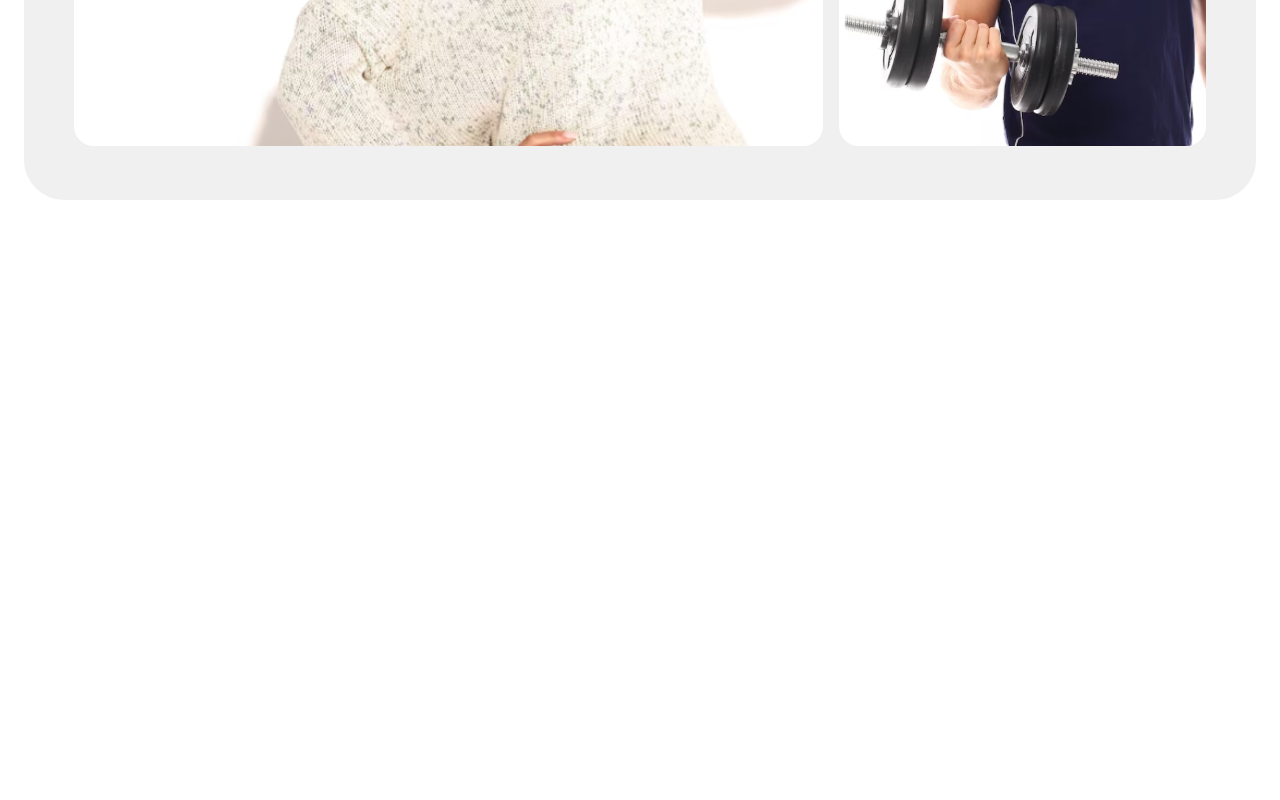
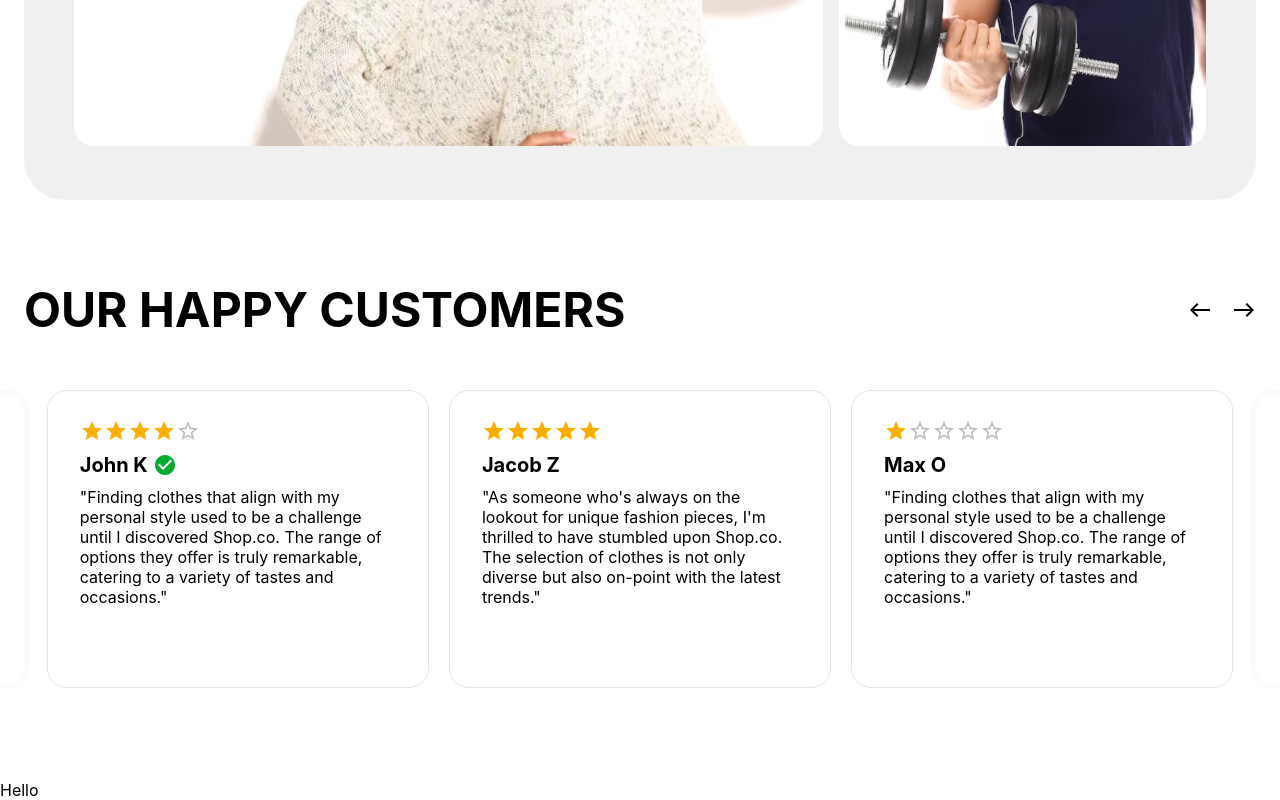
Before and after one commit to gopsey/react-ecom-app, a React (Create React App) app: page / in a window 1280 px wide. Shown: the part 3406-4206 px from the top of the page. Before the commit the page ends 3606 px from the top, so only its background shows below. Built offline with nearby package versions, Linux system fonts and the light colour scheme.

Commit message:
changes related to testimonial carousel, footer placement, import changes

```diff
--- a/src/App.js
+++ b/src/App.js
@@ -9,11 +9,12 @@ function App() {
   return (
     <>
       <BrowserRouter>
-        <Layout />
         <Routes>
-          <Route path='/' element={<Home />} />
-          <Route path='/:category' element={<BrowseByCategory />} />
-          <Route path='/:category/:product' element={<ProductDetails />} />
+          <Route path='/' element={<Layout />}>
+            <Route index element={<Home />} />
+            <Route path='/:category' element={<BrowseByCategory />} />
+            <Route path='/:category/:product' element={<ProductDetails />} />
+          </Route>
         </Routes>
       </BrowserRouter>
     </>
--- /dev/null
+++ b/src/components/ui/Footer/index.js
@@ -0,0 +1,14 @@
+import React from 'react'
+import './Footer.scss'
+
+const Footer = () => {
+  return (
+    <>
+      <div className='footer-wrapper'>
+        Hello
+      </div>
+    </>
+  )
+}
+
+export default Footer
--- a/src/components/ui/HomeBanner/index.js
+++ b/src/components/ui/HomeBanner/index.js
@@ -1,5 +1,7 @@
 import React, { useState } from 'react'
-import { Grid, Divider, Stack } from '@mui/material'
+import Grid from '@mui/material/Grid'
+import Divider from '@mui/material/Divider'
+import Stack from '@mui/material/Stack'
 import CommonButton from '../../form/CommonButton'
 import homebanner from '../../../assets/svg/homebanner.svg'
 import homestar from '../../../assets/svg/homestar.svg'
--- a/src/components/ui/ProductItem/index.js
+++ b/src/components/ui/ProductItem/index.js
@@ -1,5 +1,6 @@
 import React from 'react'
-import { Rating, Chip } from '@mui/material'
+import Rating from '@mui/material/Rating'
+import Chip from '@mui/material/Chip'
 import './ProductItem.scss'
 
 const ProductItem = (props) => {
--- /dev/null
+++ b/src/components/ui/TestimonialCarousel/TestimonialCarousel.scss
@@ -0,0 +1,57 @@
+.carousel-wrapper {
+   position: absolute;
+   left: 0;
+   right: 0;
+   overflow-x: hidden;
+   display: flex;
+   justify-content: center;
+   align-items: center;
+   margin: 50px 0;
+   margin-top: 110px;
+
+   .carousel {
+      display: flex;
+      justify-content: center;
+      position: relative;
+      width: 95%;
+      gap: 20px;
+
+      .slide-item {
+         display: flex;
+         flex-direction: column;
+         gap: 10px;
+         flex: 0 0 26%;
+         height: 240px;
+         border: 1px solid rgba(0, 0, 0, .1);
+         border-radius: 20px;
+         padding: 28px 32px;
+
+         .testimonial-name {
+            display: flex;
+            gap: 5px;
+            font-size: 20px;
+            font-weight: 700;
+
+            .verified {
+               color: #01AB31;
+            }
+         }
+      }
+
+      .slide-item:first-child,
+      .slide-item:last-child {
+         filter: blur(2px);
+      }
+   }
+}
+
+.carousel-actions {
+   display: flex;
+   gap: 20px;
+
+   .left-arrow,
+   .right-arrow {
+      cursor: pointer;
+
+   }
+}
--- /dev/null
+++ b/src/components/ui/TestimonialCarousel/index.js
@@ -0,0 +1,74 @@
+import React, { useEffect, useState } from 'react'
+import Rating from '@mui/material/Rating';
+import CheckCircleIcon from '@mui/icons-material/CheckCircle';
+import './TestimonialCarousel.scss'
+
+const TestimonialCarousel = ({ slidesData, prevSlide ,nextSlide }) => {
+   const [currentIndex, setCurrentIndex] = useState(0);
+   const slidesLength = slidesData.length;
+   const [updatedSlidesData, setUpdatedSlidesData] = useState([])
+
+   useEffect(() => {
+      setUpdatedSlidesData(slidesData.slice(0, 5))
+   }, [])
+   useEffect(() => {
+      goToPrevSlide();
+   }, [prevSlide])
+   useEffect(() => {
+      goToNextSlide();
+   }, [nextSlide])
+
+   const goToPrevSlide = () => {
+      const currIndex = currentIndex - 3 < 0 ? (slidesLength - (3 - currentIndex)) : currentIndex - 3;
+      console.log(currIndex)
+      setCurrentIndex(currIndex)
+      let abc = [];
+      for (let index = 0; index < 5; index++) {
+         const val = currIndex + index >= slidesLength ? slidesData[(currIndex + index) - slidesLength] : slidesData[currIndex + index]
+         abc.push(val)
+      }
+      console.log(abc)
+      setUpdatedSlidesData(abc);
+   }
+
+   const goToNextSlide = () => {
+      const currIndex = currentIndex + 3 >= slidesLength ? ((currentIndex + 3) - slidesLength) : currentIndex + 3;
+      console.log(currIndex)
+      setCurrentIndex(currIndex)
+      let abc = [];
+      for (let index = 0; index < 5; index++) {
+         const val = currIndex + index >= slidesLength ? slidesData[(currIndex + index) - slidesLength] : slidesData[currIndex + index]
+         abc.push(val)
+      }
+      console.log(abc)
+      setUpdatedSlidesData(abc);
+   }
+
+   if (!Array.isArray(slidesData) || slidesLength <= 0) {
+      return;
+   }
+
+   return (
+      <>
+         <div className='carousel-wrapper'>
+            <div className='carousel'>
+               {
+                  updatedSlidesData.map((slide, index) => {
+                     return (
+                        <div className='slide-item' key={index}>
+                           <Rating name="testimonial-rating" value={slide.rating} precision={0.5} readOnly />
+                           <span className='testimonial-name'>
+                              {slide.reviewerName}{slide.isVerified && <CheckCircleIcon className='verified' />}
+                           </span>
+                           <span className='testimonial-text'>"{slide.testimonyText}"</span>
+                        </div>
+                     )
+                  })
+               }
+            </div>
+         </div>
+      </>
+   )
+}
+
+export default TestimonialCarousel
--- a/src/pages/Home/Home.scss
+++ b/src/pages/Home/Home.scss
@@ -33,6 +33,17 @@
       padding: 50px;
    }
 
+   .testimonials-carousel {
+      height: 500px;
+      margin-top: 80px;
+
+      .testimony-wrapper {
+         display: flex;
+         justify-content: space-between;
+         align-items: center;
+      }
+   }
+
    .top-selling {
       margin-bottom: 50px;
    }
--- a/src/pages/Home/index.js
+++ b/src/pages/Home/index.js
@@ -1,9 +1,13 @@
 import React, { useEffect, useState } from 'react'
-import { Divider, Container } from '@mui/material'
+import Divider from '@mui/material/Divider'
+import Container from '@mui/material/Container'
+import WestIcon from '@mui/icons-material/West';
+import EastIcon from '@mui/icons-material/East';
 import MasonryGrid from '../../components/ui/MasonryGrid'
 import HomeBanner from '../../components/ui/HomeBanner'
 import HomeBrandsStack from '../../components/ui/HomeBrandsStack'
 import ProductsGrid from '../../components/ui/ProductsGrid'
+import TestimonialCarousel from '../../components/ui/TestimonialCarousel'
 import CommonButton from '../../components/form/CommonButton'
 import tee1 from "../../assets/svg/tee1.svg"
 import jeans1 from "../../assets/svg/jeans1.svg"
@@ -23,6 +27,73 @@ const Home = () => {
       sm: 6,
       md: 3,
    })
+   const [testimonialsData] = useState([
+      {
+         id: 1,
+         rating: 5,
+         reviewerName: 'Alex K',
+         testimonyText: 'Finding clothes that align with my personal style used to be a challenge until I discovered Shop.co. The range of options they offer is truly remarkable, catering to a variety of tastes and occasions.',
+         isVerified: true,
+      },
+      {
+         id: 2,
+         rating: 4,
+         reviewerName: 'Sarah K',
+         testimonyText: 'Finding clothes that align with my personal style used to be a challenge until I discovered Shop.co. The range of options they offer is truly remarkable, catering to a variety of tastes and occasions.',
+         isVerified: true,
+      },
+      {
+         id: 3,
+         rating: 3,
+         reviewerName: 'Samuel K',
+         testimonyText: 'As someone who\'s always on the lookout for unique fashion pieces, I\'m thrilled to have stumbled upon Shop.co. The selection of clothes is not only diverse but also on-point with the latest trends.',
+         isVerified: true,
+      },
+      {
+         id: 4,
+         rating: 4.5,
+         reviewerName: 'Scarlett',
+         testimonyText: 'I\'m blown away by the quality and style of the clothes I received from Shop.co. From casual wear to elegant dresses, every piece I\'ve bought has exceeded my expectations.',
+         isVerified: true,
+      },
+      {
+         id: 5,
+         rating: 4,
+         reviewerName: 'John K',
+         testimonyText: 'Finding clothes that align with my personal style used to be a challenge until I discovered Shop.co. The range of options they offer is truly remarkable, catering to a variety of tastes and occasions.',
+         isVerified: true,
+      },
+      {
+         id: 6,
+         rating: 5,
+         reviewerName: 'Jacob Z',
+         testimonyText: 'As someone who\'s always on the lookout for unique fashion pieces, I\'m thrilled to have stumbled upon Shop.co. The selection of clothes is not only diverse but also on-point with the latest trends.',
+         isVerified: false,
+      },
+      {
+         id: 7,
+         rating: 1,
+         reviewerName: 'Max O',
+         testimonyText: 'Finding clothes that align with my personal style used to be a challenge until I discovered Shop.co. The range of options they offer is truly remarkable, catering to a variety of tastes and occasions.',
+         isVerified: false,
+      },
+      {
+         id: 8,
+         rating: 2,
+         reviewerName: 'Kenny I',
+         testimonyText: 'Finding clothes that align with my personal style used to be a challenge until I discovered Shop.co. The range of options they offer is truly remarkable, catering to a variety of tastes and occasions.',
+         isVerified: true,
+      },
+      {
+         id: 9,
+         rating: 3.5,
+         reviewerName: 'Zorro M',
+         testimonyText: 'I\'m blown away by the quality and style of the clothes I received from Shop.co. From casual wear to elegant dresses, every piece I\'ve bought has exceeded my expectations.',
+         isVerified: false,
+      },
+   ])
+   const [prevSlide, setPrevSlide] = useState(false);
+   const [nextSlide, setNextSlide] = useState(false);
 
    // On Init
    useEffect(() => {
@@ -147,6 +218,15 @@ const Home = () => {
                <div className='section-title'>Browse by dress style</div>
                <MasonryGrid masonryGridProps={masonryGridProps}></MasonryGrid>
             </section>
+            <section className='home-section testimonials-carousel'>
+               <div className='section-title testimony-wrapper'>Our Happy Customers
+                  <div className='carousel-actions'>
+                     <WestIcon className='left-arrow' onClick={() => setPrevSlide(!prevSlide)} />
+                     <EastIcon className='right-arrow' onClick={() => setNextSlide(!nextSlide)} />
+                  </div>
+               </div>
+               <TestimonialCarousel slidesData={testimonialsData} prevSlide={prevSlide} nextSlide={nextSlide} />
+            </section>
          </Container>
       </>
    )
--- a/src/pages/Layout/index.js
+++ b/src/pages/Layout/index.js
@@ -2,6 +2,7 @@ import React from 'react'
 import { Outlet } from 'react-router-dom'
 import Stack from '@mui/material/Stack';
 import Header from '../../components/ui/Header'
+import Footer from '../../components/ui/Footer'
 
 const Layout = () => {
    return (
@@ -11,7 +12,7 @@ const Layout = () => {
             <main>
                <Outlet />
             </main>
-            {/* Footer here */}
+            <Footer />
          </Stack>
       </>
    )
```
Also changed, not shown: src/components/ui/Header/index.js (+7 -1 lines), src/components/ui/Footer/Footer.scss (added).
